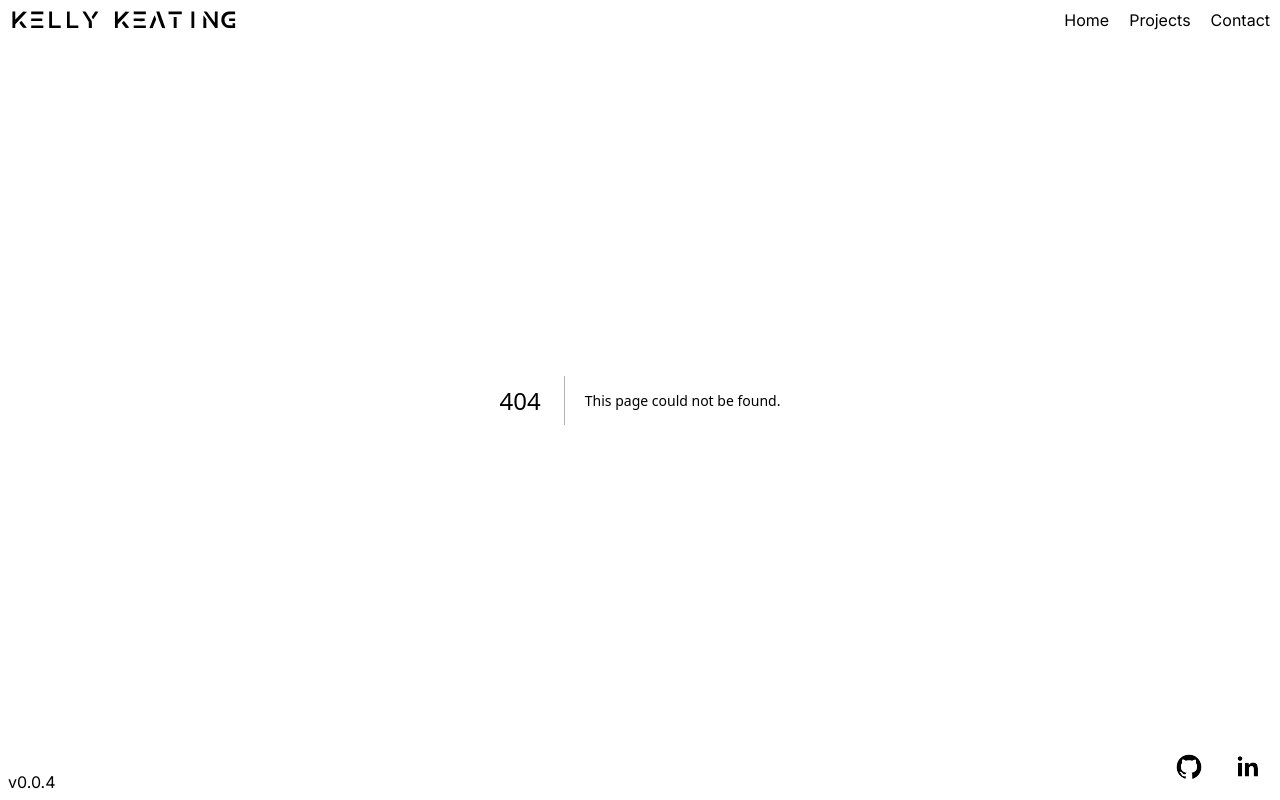
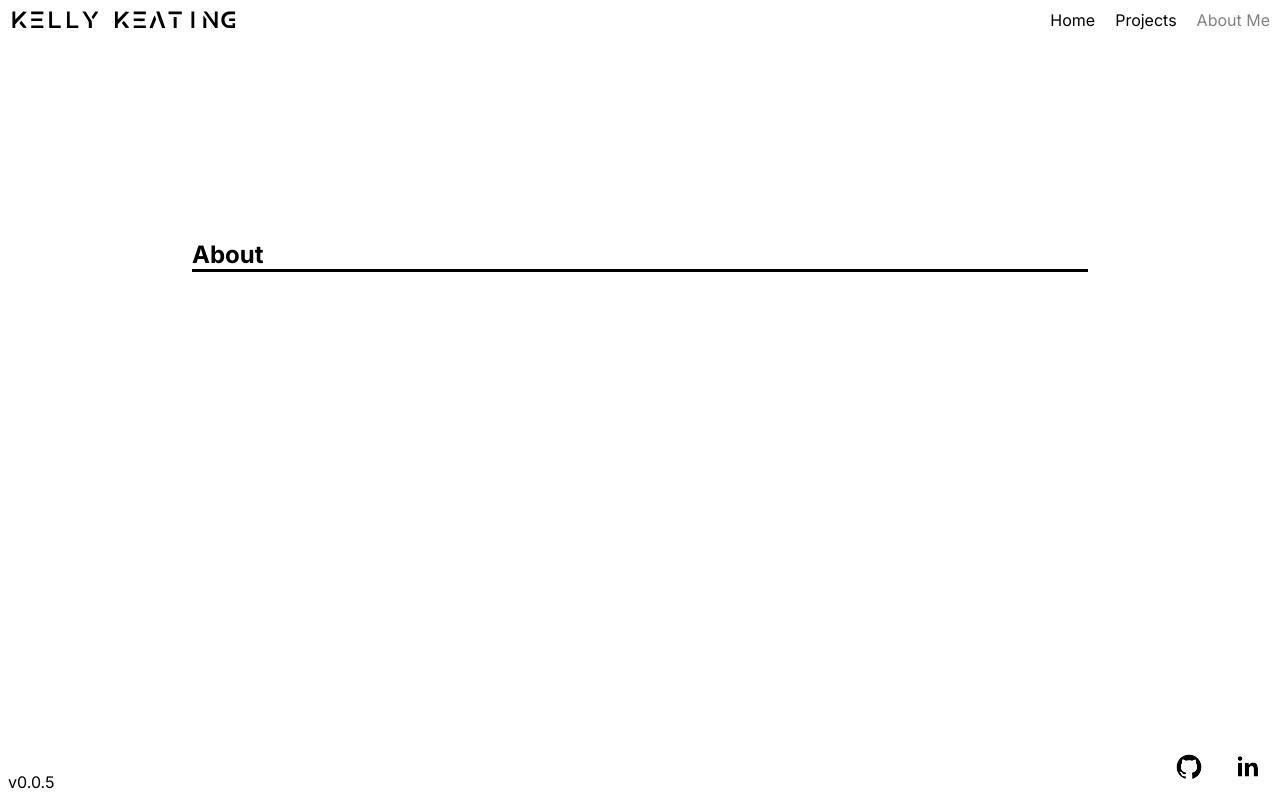
Before and after one commit to kelly-keating/nextjs, a Next.js app: page /about in a window 1280 px wide. Before the commit this address had no page. Built offline with nearby package versions, Linux system fonts and the light colour scheme.

Commit message:
contact >> about

```diff
--- a/components/Footer.tsx
+++ b/components/Footer.tsx
@@ -12,7 +12,7 @@ function Footer() {
       </div>
 
       <div className="version">
-        <p>v0.0.4</p>
+        <p>v0.0.5</p>
       </div>
     </footer>
   )
--- a/components/Header.tsx
+++ b/components/Header.tsx
@@ -15,7 +15,7 @@ function Header() {
         <ul>
           {pathname !== '/' && <li><Link className="navbar_link" href='/'>Home</Link></li>}
           <li><Link className={(pathname === '/projects' || pathname === '/projects/[id]') ? "navbar_link current" : "navbar_link"} href='/projects'>Projects</Link></li>
-          <li><Link className={pathname === '/contact' ? "navbar_link current" : "navbar_link"} href='/contact'>Contact</Link></li>
+          <li><Link className={pathname === '/about' ? "navbar_link current" : "navbar_link"} href='/about'>About Me</Link></li>
         </ul>
       </nav>
     </header>
--- /dev/null
+++ b/pages/about.tsx
@@ -0,0 +1,7 @@
+export default function aboutPage() {
+  return (
+    <div className="about_container">
+      <h2>About</h2>
+    </div>
+  )
+}
--- a/styles/index.scss
+++ b/styles/index.scss
@@ -23,7 +23,7 @@ body {
   }
 }
 
-.contact_container, .projects_container {
+.about_container, .projects_container {
   position: absolute;
   top: 30vh;
   left: 15vw;
```
Also changed, not shown: pages/contact.tsx (deleted, +0 -7 lines).
